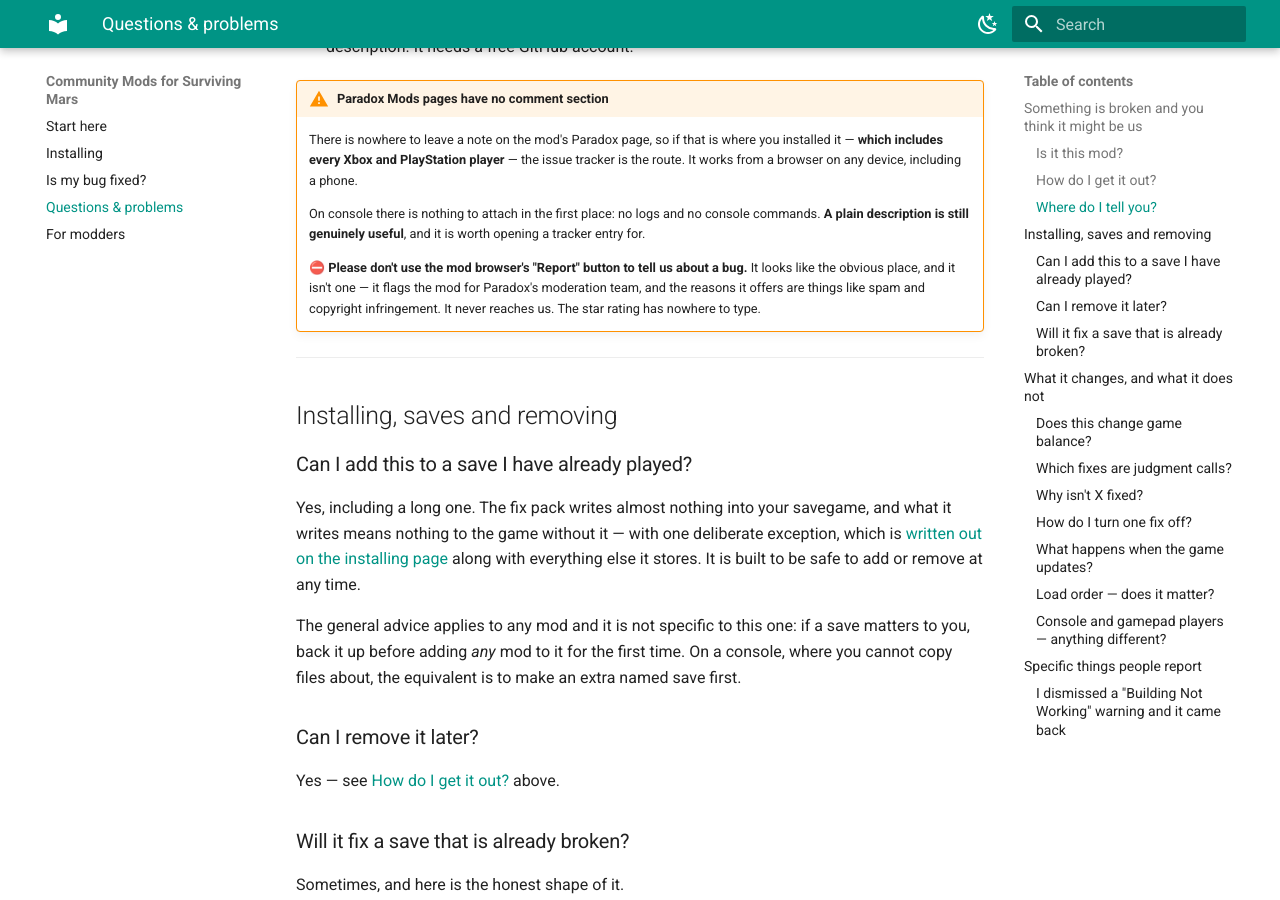
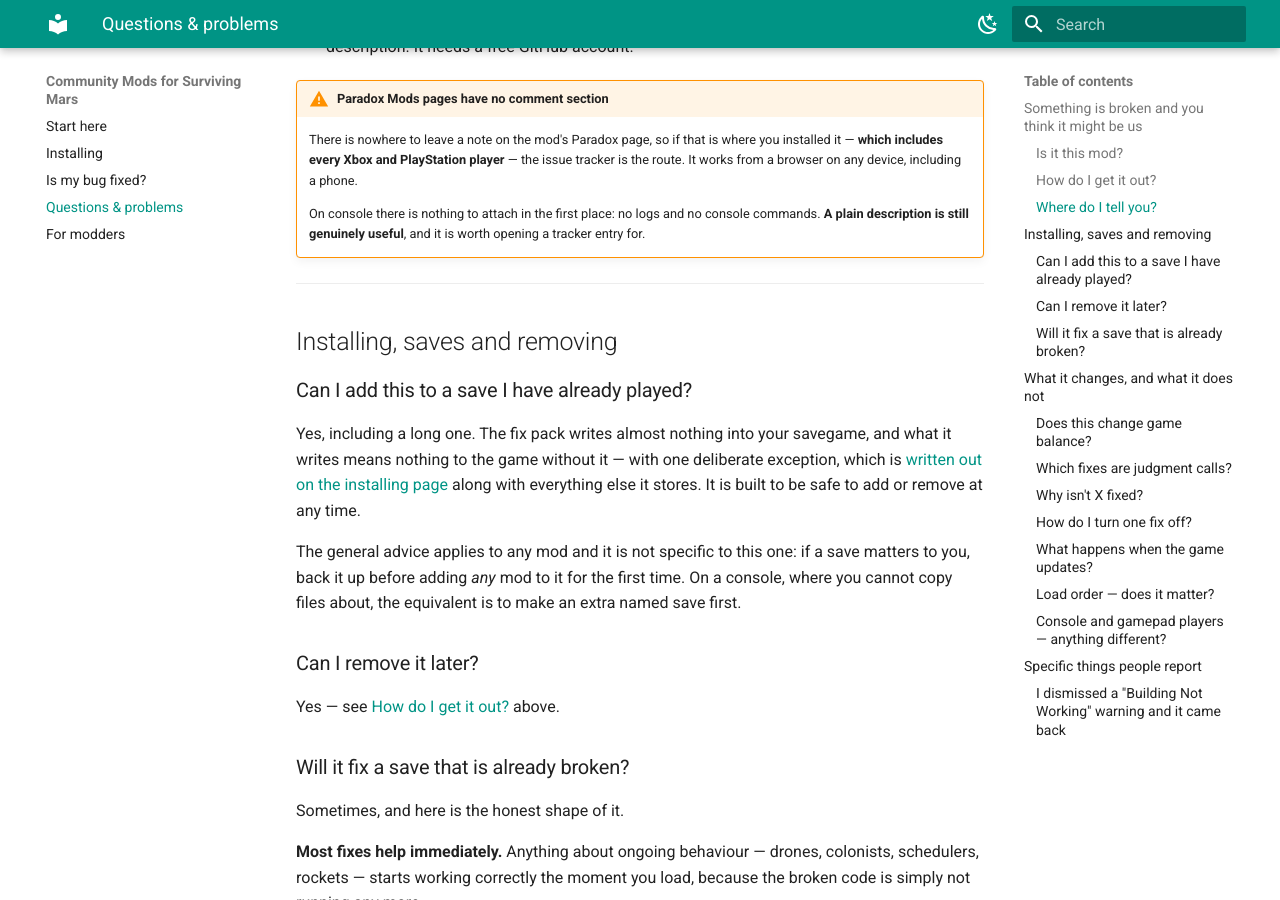
Before and after one commit to catt144/SMR-CommunityMods, an MkDocs documentation site: the page built from content/faq.md, in a window 1280 px wide and 900 px high, scrolled down 1856 px. Built offline with MkDocs 1.6.1 and Material for MkDocs 9.7.7, drawn with Linux system fonts in a browser that asks for light colours.

Commit message:
The don't-use-Report warning comes back out, on the owner's judgement
It went in this evening to stop a helpful player accidentally flagging the mod
for moderation while trying to report a bug. The owner overruled it on two
grounds and both hold.

The optics are the first. A mod page that says please do not use the Report
button reads, out of context, as a mod discouraging moderation - and the context
is exactly what a moderator skimming the page would not have. That risk lands on
every reader, including the one it would hurt most to lose.

The second is evidence rather than argument, and it is the owner's from long use
of Paradox Mods across their older games: mods that have not worked in years are
still up. So either the report button is rarely actioned or it is rarely used,
and either way the harm the warning was written against is small.

The trade was asymmetric once stated that way. The warning prevented a rare
mis-flag; it cost an optics risk on every view. What players actually need is
where to go, and that is unchanged - the tracker is named positively, with the
Paradox gap and the console case still spelled out. Nothing about the helpful
half of this page depended on naming the anti-pattern.

The finding itself is not discarded. EF-067 keeps the source citations in the fix
pack repo, gains the owner's ruling and their evidence, and records that the
player-facing warning must not be re-added by a future session that rediscovers
the trap and thinks it is being useful.

```diff
--- a/content/faq.md
+++ b/content/faq.md
@@ -92,12 +92,6 @@ description is still genuinely useful.
     On console there is nothing to attach in the first place: no logs and no
     console commands. **A plain description is still genuinely useful**, and it
     is worth opening a tracker entry for.
-
-    ⛔ **Please don't use the mod browser's "Report" button to tell us about a
-    bug.** It looks like the obvious place, and it isn't one — it flags the mod
-    for Paradox's moderation team, and the reasons it offers are things like
-    spam and copyright infringement. It never reaches us. The star rating has
-    nowhere to type.
 
 ---
 
```
